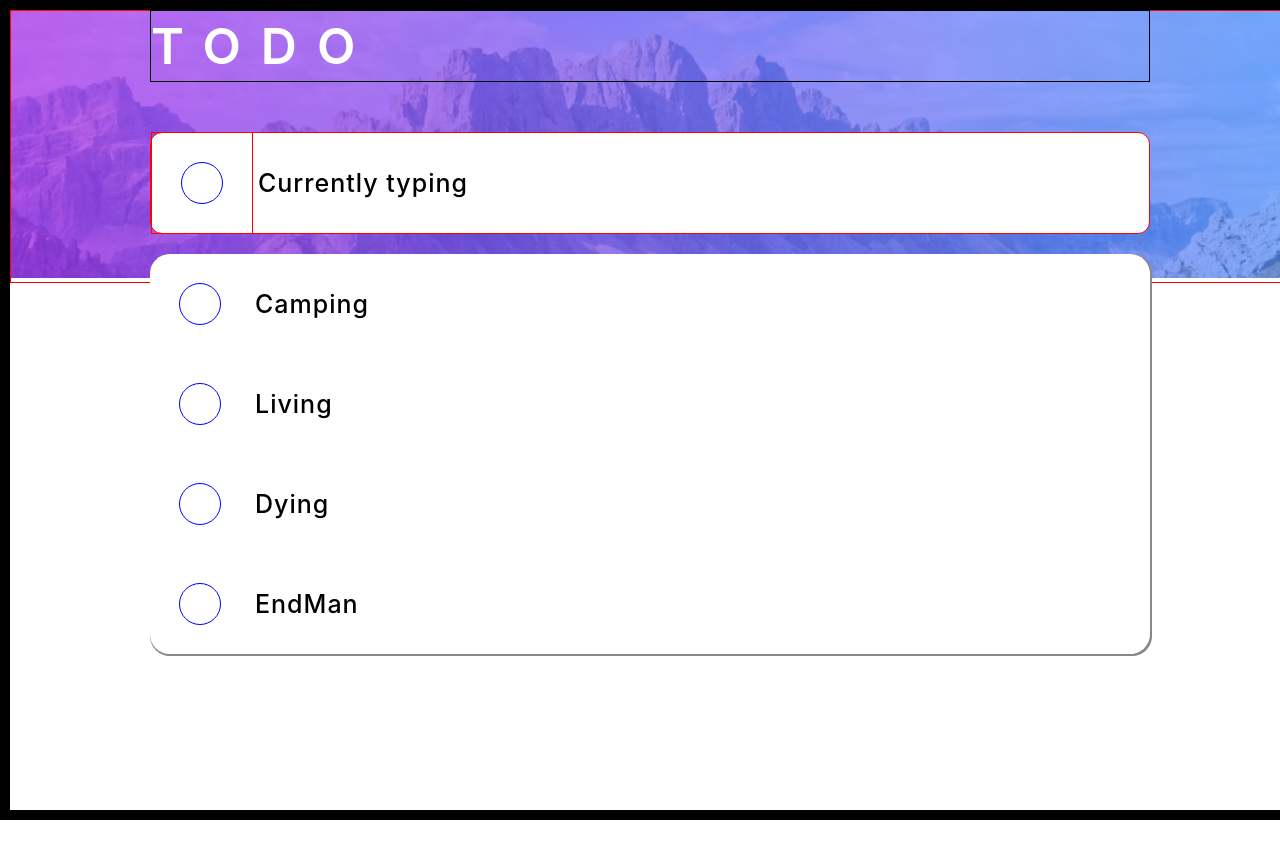
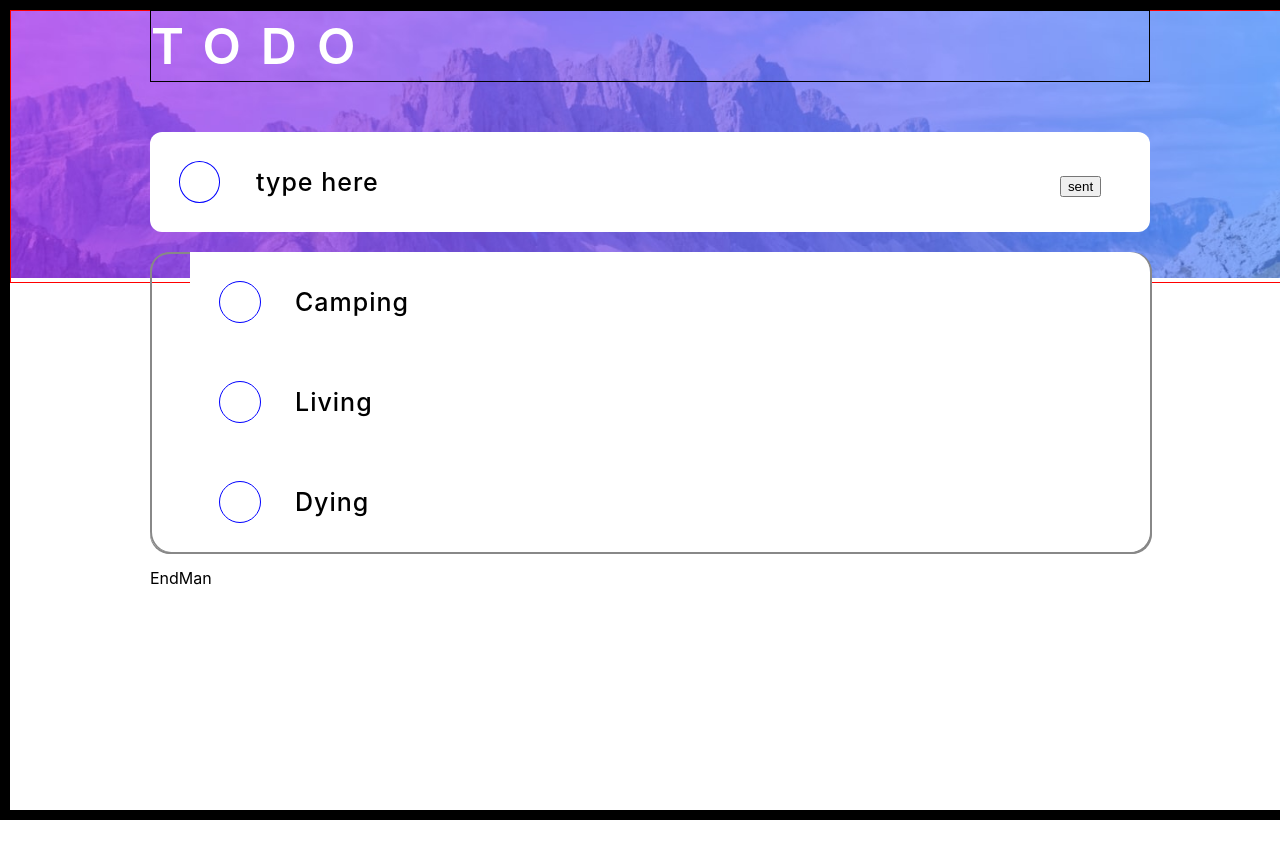
Before and after one commit to EdRafCas/Todo_app, a React (Create React App) app: page / in a window 1280 px wide. Shown: the top 858 px of the page. Built offline with nearby package versions, Linux system fonts and the light colour scheme.

Commit message:
changes to function

```diff
--- a/src/App.js
+++ b/src/App.js
@@ -1,12 +1,14 @@
+import React,{useState} from 'react';
 import './App.scss';
 import HeaderLight from './img/bg-desktop-light.jpg'
 import {ReactComponent as IconCheck} from './img/icon-check.svg';
 
 
 
+
 const App = () => {
 
-  const Activities =[
+  const List =[
     {id:1,
       actitivyNote:"Camping",
       status:"incomplete"
@@ -22,6 +24,30 @@ const App = () => {
       status:"incomplete"
     }
   ]
+
+  const [typing, changeTyping] = useState("type here")
+  const [existingtList, changeExistingList] = useState(List)
+
+  const handleChange = (e) =>{
+    if(e.target.name==="task_box"){
+      changeTyping(e.target.value)
+    }
+  };
+
+  const handleAdd = (e) =>{
+
+    const newList = [existingtList.push(
+      {id:4,
+        actitivyNote:typing,
+        status:"incomplete"
+      }
+    )]
+    changeExistingList(newList)
+    changeTyping('')
+
+  }
+
+
   return (
   <div className='container'>
     <div className='headerimageLight' >
@@ -36,22 +62,36 @@ const App = () => {
           <div className='circle-container'></div>
         </div>
         <div className='input-container-inner'>
-          <span>Currently typing</span>
+         <input
+          name="task_box"
+          id="task_box"
+          onChange={handleChange}
+          maxLength={40}
+          type="text"
+          placeholder="Leave us your message here"
+          value={typing}/>
+          <button
+            type="button"
+            onClick={handleAdd}>
+            sent
+          </button>
         </div>
       </div>
-      <div className='tasklist-container'>
-      {Activities.map((Act, index)=>{
+
+      <ul className='tasklist-container'>
+      {existingtList.map((item, index)=>{
         return(
-          <div className='input-container-list' key={Act.id}>
+          <li className='input-container-list' key={item.id}>
             <div className='checkbox-container'>
               <div className='circle-container'></div>
             </div>
             <div className='input-container-inner'>
-              <span>{Act.actitivyNote}</span>
+              <span>{item.actitivyNote}</span>
             </div>
-          </div>
+          </li>
         )
       })}
+      </ul>
 
       <div className='input-container-list'>
         <div className='checkbox-container'>
@@ -63,7 +103,6 @@ const App = () => {
       </div>
     </div>
   </div>
-  </div>
   );
 }
 
--- a/src/App.scss
+++ b/src/App.scss
@@ -39,7 +39,7 @@
     }
     .input-container{
       height:100px;
-      border:1px red solid;
+
       display:flex;
       flex-direction:row;
       align-items: center;
@@ -49,7 +49,7 @@
         .checkbox-container{
           display:grid;
           place-items:center;
-          border:1px red solid;
+          /* border:1px red solid; */
           width:100px;
           height:100%;
           .circle-container{
@@ -60,11 +60,17 @@
           }
         }
         .input-container-inner{
+          /* border:5px blue solid; */
+          width:900px;
           padding:5px;
-          span{
+          input{
+            width:90%;
+            border:none;
             font-size: 25px;
             font-weight: 500;
             letter-spacing: 1px;
+            color:#000;
+            font-family:"-apple-system", "BlinkMacSystemFont", 'Segoe UI', 'Roboto', 'Oxygen', 'Ubuntu', 'Cantarell', 'Fira Sans', 'Droid Sans', 'Helvetica Neue', sans-serif;
           }
         }
     }
```
Lines whose indentation alone changed are shown as unchanged.
